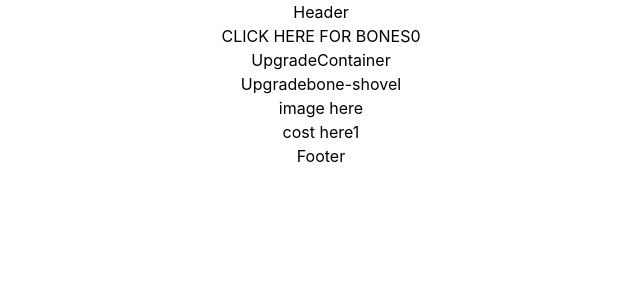
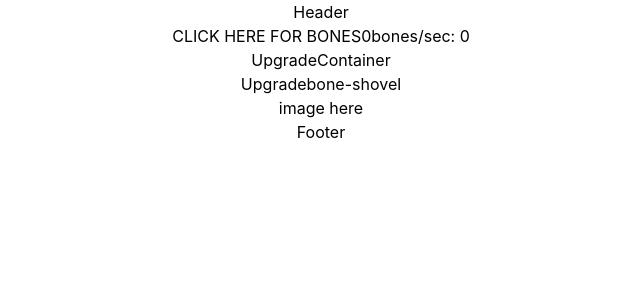
Before and after one commit to I-J-C/Healing-Clicker, a React (Create React App) app: page / in a window 1280 px wide. Shown: the top 300 px of the page, without its empty margins (319-959 px from the left). Built offline with nearby package versions, Linux system fonts and the light colour scheme.

Commit message:
setting idle increases

```diff
--- a/src/App.js
+++ b/src/App.js
@@ -8,10 +8,15 @@ import { useState } from 'react';
 function App() {
   const [bones, setBones] = useState(0);
   const [clickAmount, setClickAmount] = useState(1);
+  const [idleBones, setIdleBones] = useState(0);
   // method for click
   const clickBone = () => {
     setBones(old => old + clickAmount);
   }
+  // method for increasing idleBones
+  // const bonesPerSec = (increase) => {
+  //   setIdleBones(old => old + increase);
+  // }
 
   return (
     <div className="App">
@@ -19,8 +24,9 @@ function App() {
       <div className='click-area' onClick={clickBone} >
         CLICK HERE FOR BONES
         {bones}
+        bones/sec: {idleBones}
       </div>
-      <UpgradeContainer setClickAmount={setClickAmount} />
+      <UpgradeContainer setClickAmount={setClickAmount} setIdleBones={setIdleBones} />
       <Footer />
     </div>
   );
--- a/src/components/Upgrade.jsx
+++ b/src/components/Upgrade.jsx
@@ -2,13 +2,13 @@
 
 const Upgrade = (props) => {
     return(
-        <div className="upgrade">
+        <div className="upgrade" onClick={() => {props.setIdleBones(old => old + props.increase)}}>
             {/* add onclick for upgrade */}
             Upgrade
             {/* Upgrade name here */}
             {props.name}
             <div className="upgrade-image">image here</div>
-            <div className="cost">cost here{props.cost}</div>
+            {/* <div className="cost">cost here{props.cost}</div> */}
         </div>
     )
 }
--- a/src/components/UpgradeContainer.jsx
+++ b/src/components/UpgradeContainer.jsx
@@ -9,7 +9,11 @@ const UpgradeContainer = (props) => {
     return(
         <div className="upgrade-container">
             UpgradeContainer
-            <Upgrade name={"bone-shovel"} cost={1} src={""} />
+            <Upgrade name={"bone-shovel"}
+                // cost={1}
+                src={""}
+                setIdleBones = {props.setIdleBones}
+                increase = {2}     />
             {/* {upgrades} */}
         </div>
     )
```
